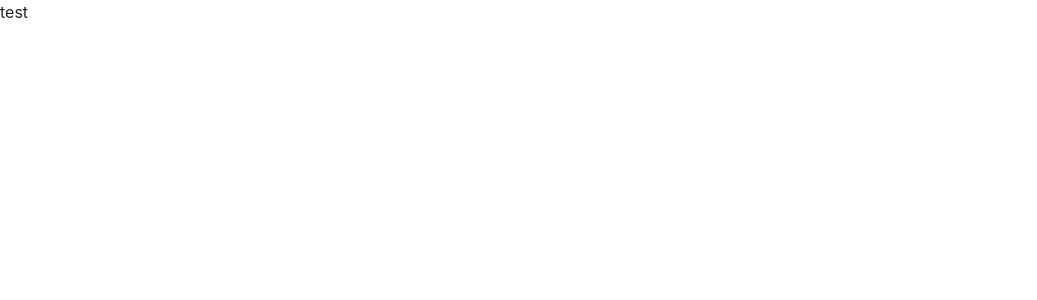
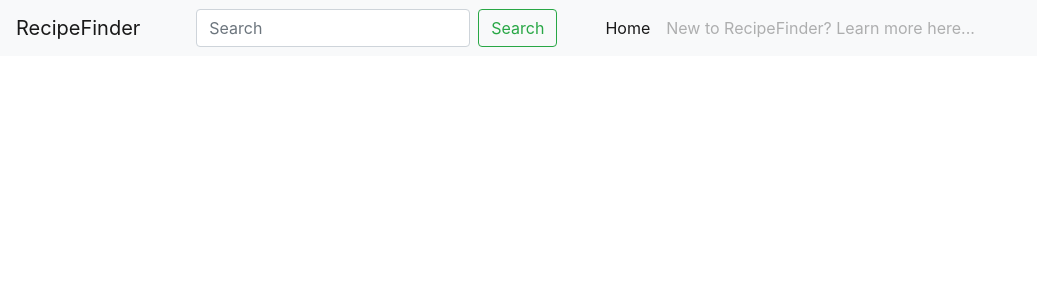
Before and after one commit to toufik-menad/RecipeFinderUI, an Angular app: page / in a window 1280 px wide. Shown: the top 300 px of the page, without its empty margins (0-1037 px from the left). Built offline with nearby package versions, Linux system fonts and the light colour scheme.

Commit message:
added components

```diff
--- a/src/app/app.component.html
+++ b/src/app/app.component.html
@@ -1,3 +1 @@
-<div>
-    test
-</div>
+<app-header></app-header>
--- a/src/app/app.module.ts
+++ b/src/app/app.module.ts
@@ -2,10 +2,12 @@
 import { NgModule } from '@angular/core';
 
 import { AppComponent } from './app.component';
+import { HeaderComponent } from './header/header.component';
 
 @NgModule({
   declarations: [
-    AppComponent
+    AppComponent,
+    HeaderComponent
   ],
   imports: [
     BrowserModule
--- /dev/null
+++ b/src/app/header/header.component.html
@@ -0,0 +1,28 @@
+<nav class="navbar navbar-expand-lg navbar-light bg-light">
+  <a class="navbar-brand" href="#">RecipeFinder</a>
+  <button class="navbar-toggler" type="button" data-toggle="collapse" data-target="#navbarSupportedContent"
+    aria-controls="navbarSupportedContent" aria-expanded="false" aria-label="Toggle navigation">
+    <span class="navbar-toggler-icon"></span>
+  </button>
+
+  <span style="width: 40px"></span>
+
+  <form class="form-inline my-2 my-lg-0">
+    <input class="form-control mr-sm-2" type="search" placeholder="Search" aria-label="Search">
+    <button class="btn btn-outline-success my-2 my-sm-0" type="submit">Search</button>
+  </form>
+
+
+  <span style="width: 40px"></span>
+  <div class="collapse navbar-collapse" id="navbarSupportedContent">
+    <ul class="navbar-nav mr-auto">
+      <li class="nav-item active">
+        <a class="nav-link" href="#">Home <span class="sr-only">(current)</span></a>
+      </li>
+
+      <li class="nav-item">
+        <a class="nav-link disabled" href="#">New to RecipeFinder? Learn more here...</a>
+      </li>
+    </ul>
+  </div>
+</nav>
--- /dev/null
+++ b/src/app/header/header.component.ts
@@ -0,0 +1,15 @@
+import { Component, OnInit } from '@angular/core';
+
+@Component({
+  selector: 'app-header',
+  templateUrl: './header.component.html',
+  styleUrls: ['./header.component.css']
+})
+export class HeaderComponent implements OnInit {
+
+  constructor() { }
+
+  ngOnInit() {
+  }
+
+}
```
Also changed, not shown: src/app/header/header.component.css (added), 1 other file (tests, documents, lock files or other folders).
